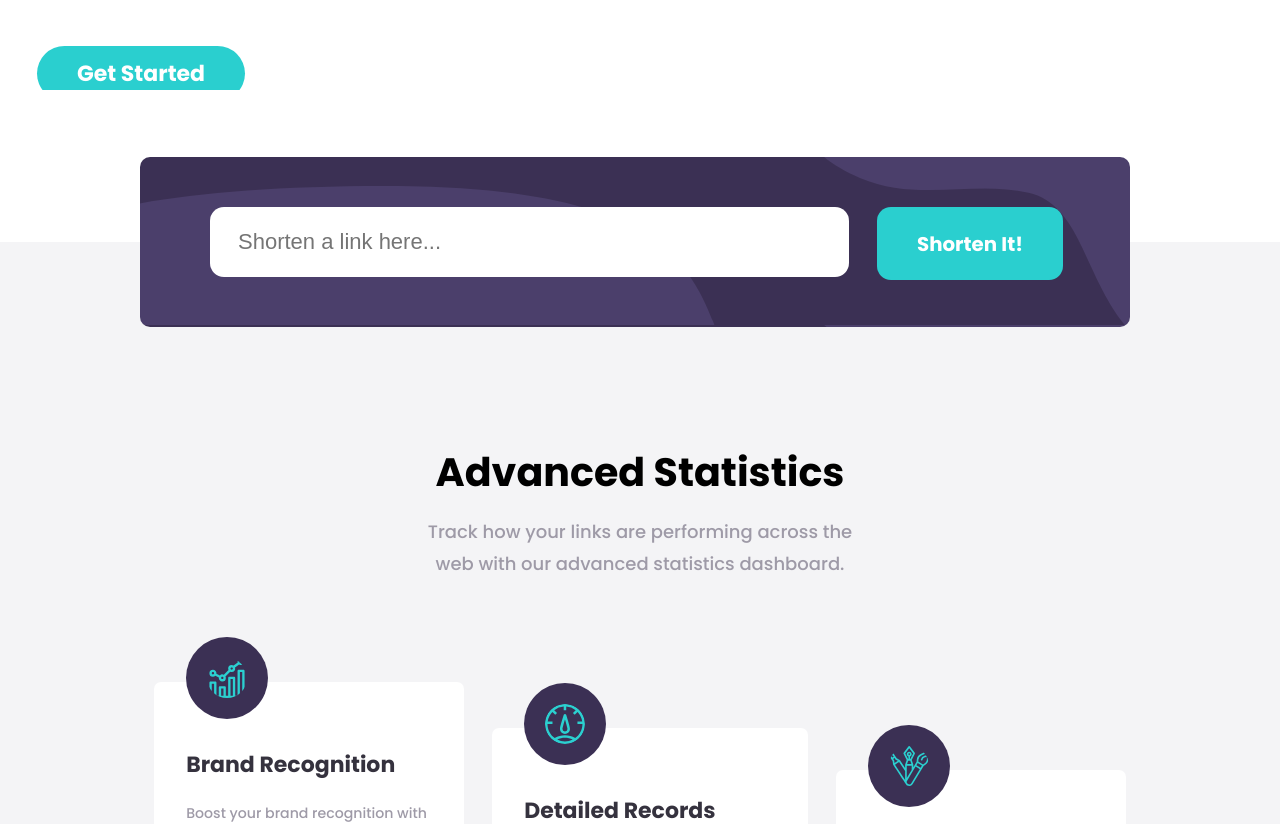
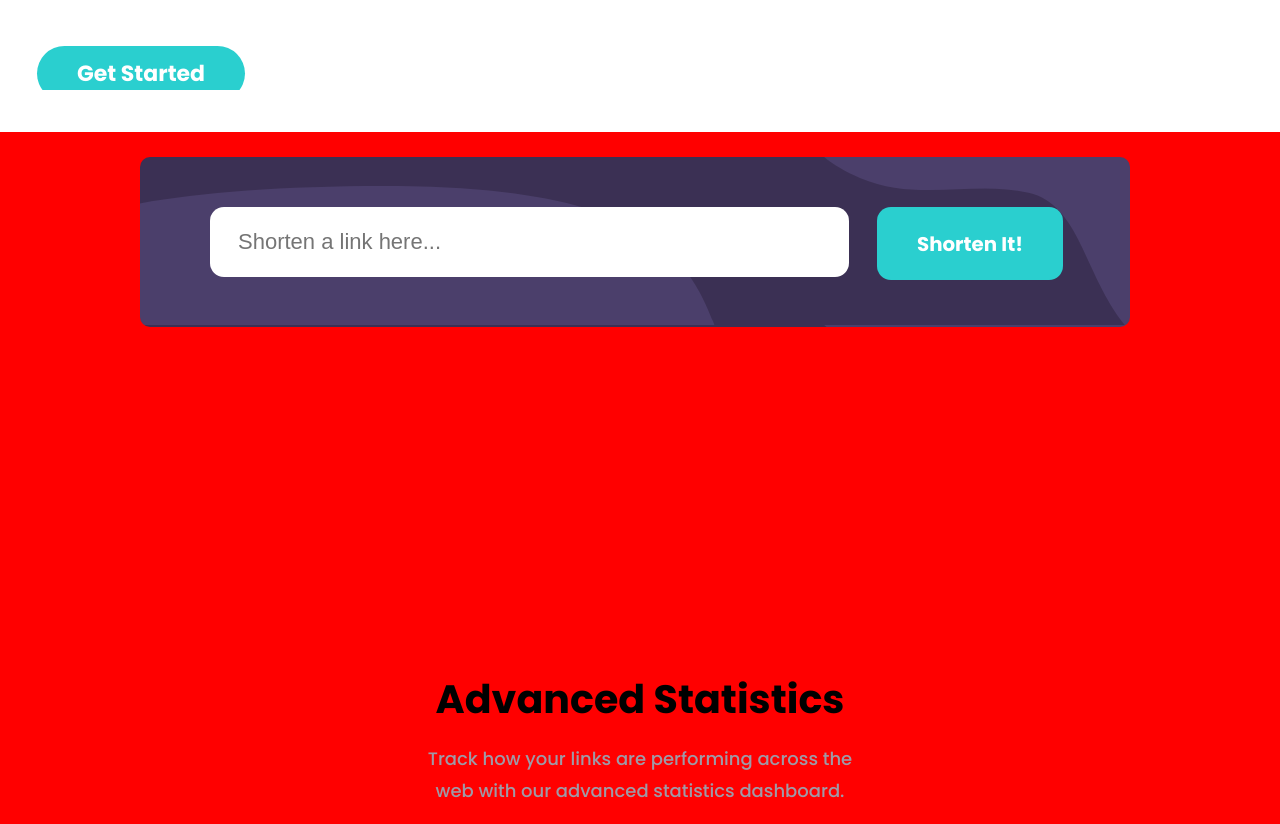
Before and after one commit to aman-atg/Shortly-Landing-Page, a React (Create React App) app: page / in a window 1280 px wide. Shown: the part 824-1648 px from the top of the page. Built offline with nearby package versions, Linux system fonts and the light colour scheme; what simpl-schema would draw is missing.

Commit message:
some changes

```diff
--- a/src/App.js
+++ b/src/App.js
@@ -10,8 +10,10 @@ const App = () => {
     <div className="app">
       <NavIndex />
       <HeaderIndex />
-      <LinksIndex />
-      <BodyIndex />
+      <div className="linksAndBody">
+        <LinksIndex />
+        <BodyIndex />
+      </div>
       <FooterIndex />
     </div>
   );
--- a/src/styles/components.styles/Others/_Body.scss
+++ b/src/styles/components.styles/Others/_Body.scss
@@ -1,9 +1,9 @@
 .body {
-  background-color: lighten($Very-Dark-Blue, 74);
-  margin-top: -18.5rem;
+  // background-color: lighten($Very-Dark-Blue, 74);
+  // margin-top: -18.5rem;
   padding-top: 20rem;
-  position: relative;
-  z-index: -1;
+  // position: relative;
+  // z-index: -1;
   &_Box {
     &_Fixed {
       margin: 0 27rem;
@@ -18,3 +18,11 @@
     }
   }
 }
+
+.linksAndBody {
+  // background-color: lighten($Very-Dark-Blue, 74);
+  background-color: red;
+  z-index: 11;
+  // top
+  position: relative;
+}
--- a/src/styles/index.css
+++ b/src/styles/index.css
@@ -151,11 +151,7 @@ input {
   height: 7rem; }
 
 .body {
-  background-color: #f4f4f6;
-  margin-top: -18.5rem;
-  padding-top: 20rem;
-  position: relative;
-  z-index: -1; }
+  padding-top: 20rem; }
   .body_Box_Fixed {
     margin: 0 27rem;
     text-align: center; }
@@ -164,6 +160,11 @@ input {
     .body_Box_Fixed p {
       line-height: 3.2rem;
       color: #9e9aa7; }
+
+.linksAndBody {
+  background-color: red;
+  z-index: 11;
+  position: relative; }
 
 .cards {
   margin-top: 9rem;
```
